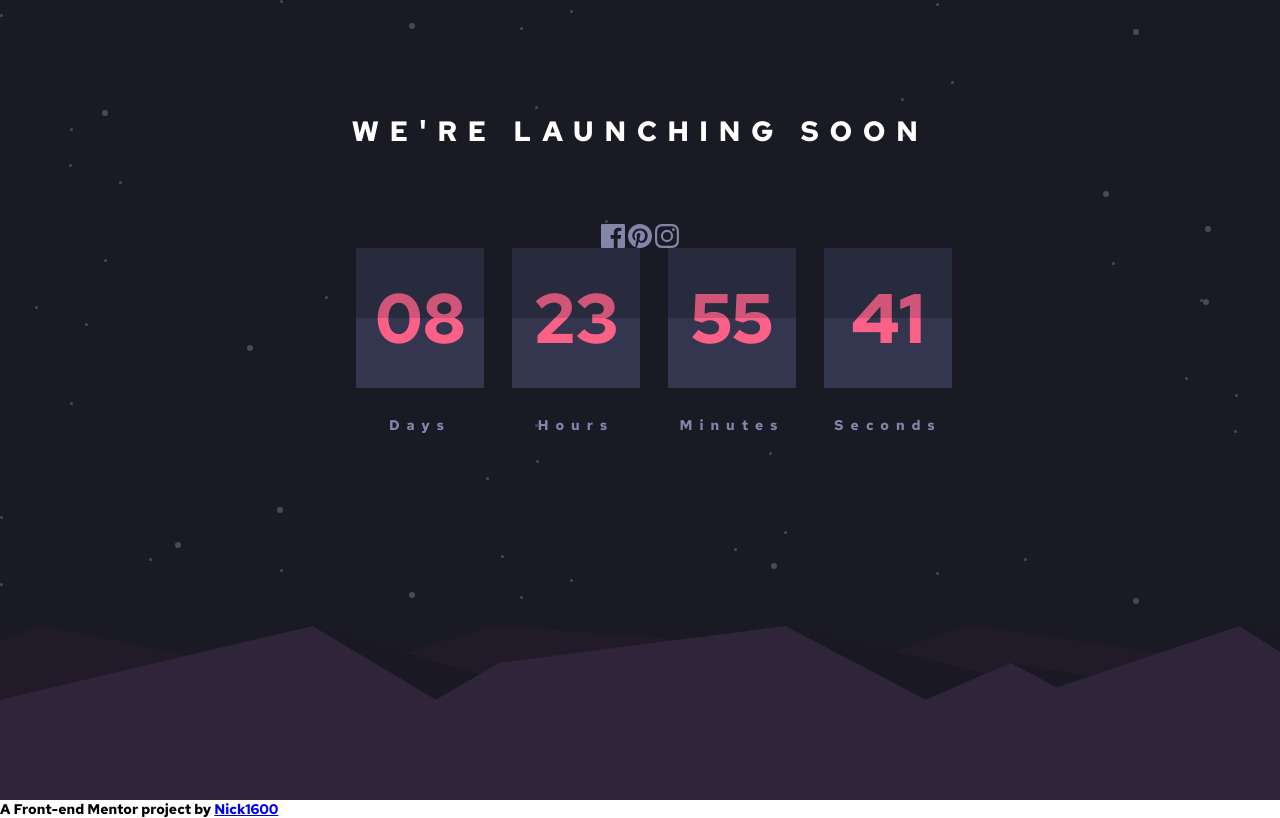
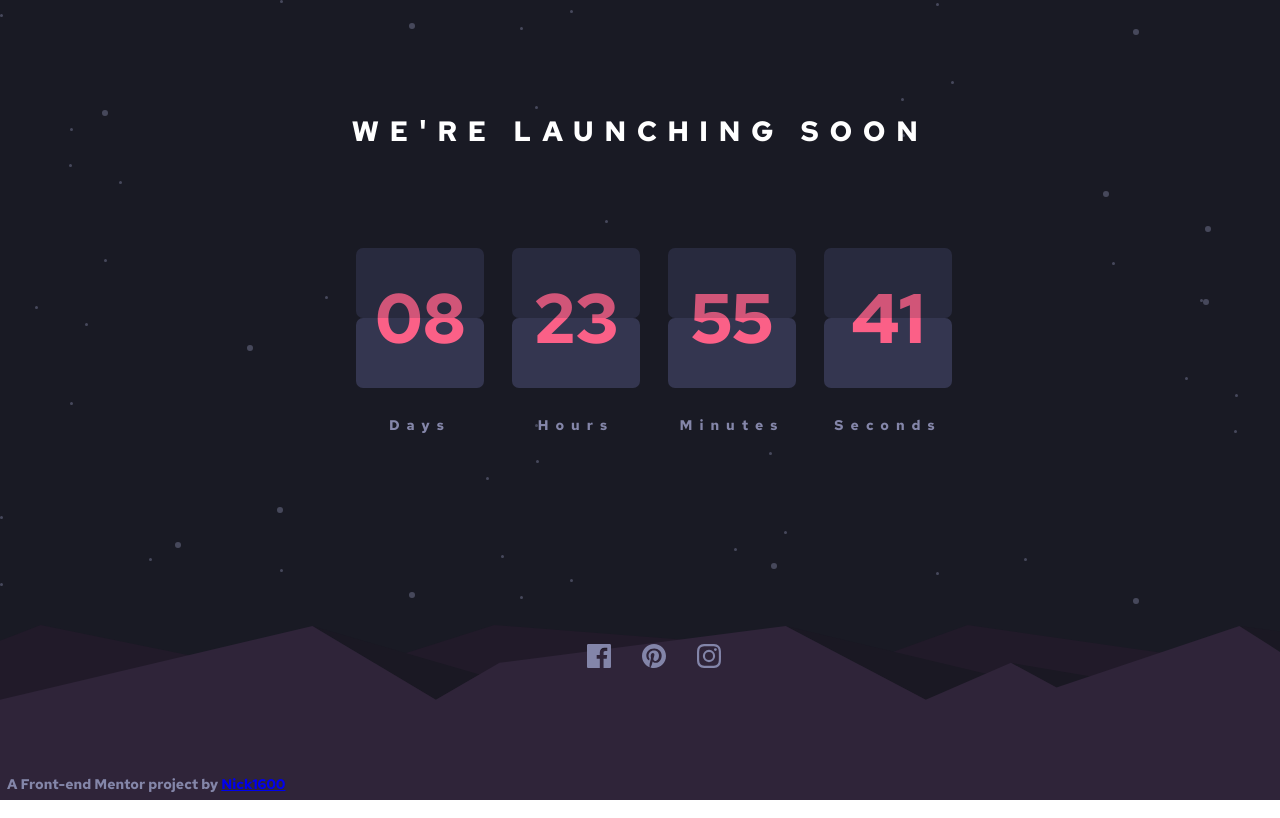
Before and after one commit to Nick1600/FM-launch-countdown-timer, a plain HTML site: page index.html in a window 1280 px wide. Drawn offline with Linux system fonts and the light colour scheme.

Commit message:
Css styles first draft complete

```diff
--- a/index.html
+++ b/index.html
@@ -71,9 +71,9 @@
     <section class="social">
       <a class="facebook-logo" id="social-logo" href="#"><img src="./images/icon-facebook.svg"></a>
 
-      <a class="pintris-logo" id="social=logo" href="#"><img src="./images/icon-pinterest.svg"></a>
+      <a class="pintris-logo" id="social-logo" href="#"><img src="./images/icon-pinterest.svg"></a>
 
-      <a class="instagram-logo" id="logo" href="#"><img src="./images/icon-instagram.svg"></a>
+      <a class="instagram-logo" id="social-logo" href="#"><img src="./images/icon-instagram.svg"></a>
     </section>
   </main>
   <footer>
--- a/style.css
+++ b/style.css
@@ -44,13 +44,15 @@ main {
     background-color: hsl(236, 21%, 20%);
     color: hsla(345, 95%, 68%, 0.8);
     overflow: hidden;
-    height: 50%
+    height: 50%;
+    border-radius: 0.5rem;
 }
 #bottom {
     background-color: hsl(236, 21%, 26%);
     color: hsl(345, 95%, 68%);
     overflow: hidden;
-    height: 50%
+    height: 50%;
+    border-radius: 0.5rem;
 }
 .label {
     margin-top: 2rem;
@@ -75,9 +77,21 @@ main {
     bottom: 0rem;
     left: 0;
 }
-/*.stars {
-    width: 100%;
-    height: 100vh;
+
+/*Social links*/
+.social {
     position: relative;
-    z-index: 0;
-}*/
+    top: 30rem;
+}
+
+#social-logo {
+    margin-left: 2rem;
+}
+
+/*footer*/
+footer {
+    position: absolute;
+    bottom: 0.5rem;
+    left: 0.5rem;
+    color: hsl(237, 18%, 59%);
+}
```
